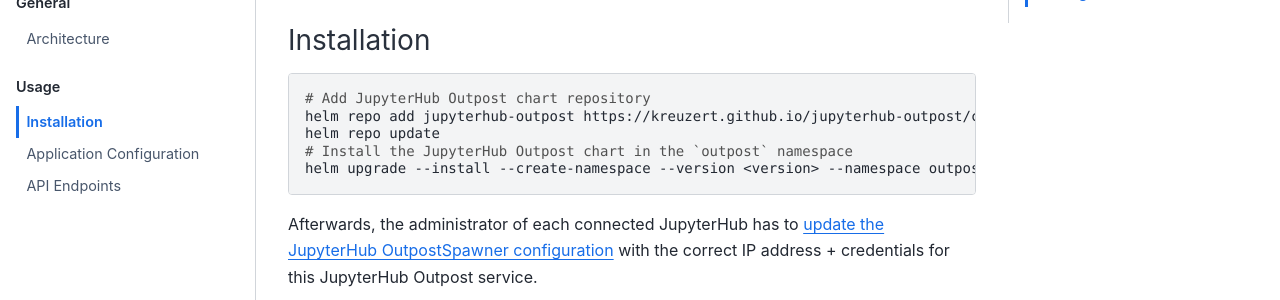
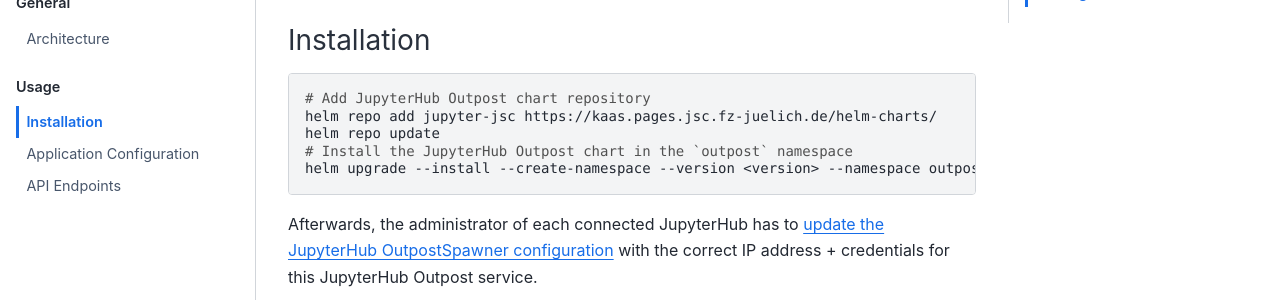
Before and after one commit to kreuzert/jupyterhub-outpost, a Sphinx documentation site: the page built from docs/usage/installation.md, in a window 1280 px wide and 900 px high, scrolled down 1356 px. Shown: the part 152-452 px from the top of the window. Built offline with Sphinx 7.4.7 and the Sphinx Book theme 1.1.4, drawn with Linux system fonts in a browser that asks for light colours; some of the changed text lies outside the part shown.

Commit message:
update documentation

````diff
--- a/docs/usage/installation.md
+++ b/docs/usage/installation.md
@@ -50,10 +50,10 @@
 
 ```bash
 # Add JupyterHub Outpost chart repository
-helm repo add jupyterhub-outpost https://kreuzert.github.io/jupyterhub-outpost/charts/
+helm repo add jupyter-jsc https://kaas.pages.jsc.fz-juelich.de/helm-charts/
 helm repo update
 # Install the JupyterHub Outpost chart in the `outpost` namespace
-helm upgrade --install --create-namespace --version <version> --namespace outpost -f outpost_values.yaml outpost jupyterhub-outpost/jupyterhub-outpost
+helm upgrade --install --create-namespace --version <version> --namespace outpost -f outpost_values.yaml outpost jupyter-jsc/jupyterhub-outpost
 ```
 
 Afterwards, the administrator of each connected JupyterHub has to [update the JupyterHub OutpostSpawner configuration](https://jupyterhub-outpostspawner.readthedocs.io/en/latest/usage/installation.html) with the correct IP address + credentials for this JupyterHub Outpost service.
@@ -130,10 +130,10 @@
 
 ```bash
 # Add JupyterHub Outpost chart repository
-helm repo add jupyterhub-outpost https://kreuzert.github.io/jupyterhub-outpost/charts/
+helm repo add jupyter-jsc https://kaas.pages.jsc.fz-juelich.de/helm-charts/
 helm repo update
 # Install the JupyterHub Outpost chart in the `outpost` namespace
-helm upgrade --install --create-namespace --version <version> --namespace outpost -f outpost_values.yaml outpost jupyterhub-outpost/jupyterhub-outpost
+helm upgrade --install --create-namespace --version <version> --namespace outpost -f outpost_values.yaml outpost jupyter-jsc/jupyterhub-outpost
 ```
 
 Ensure that everything is running. Double check that the ports 30080 and 30022 are reachable from JupyterHub.
````
